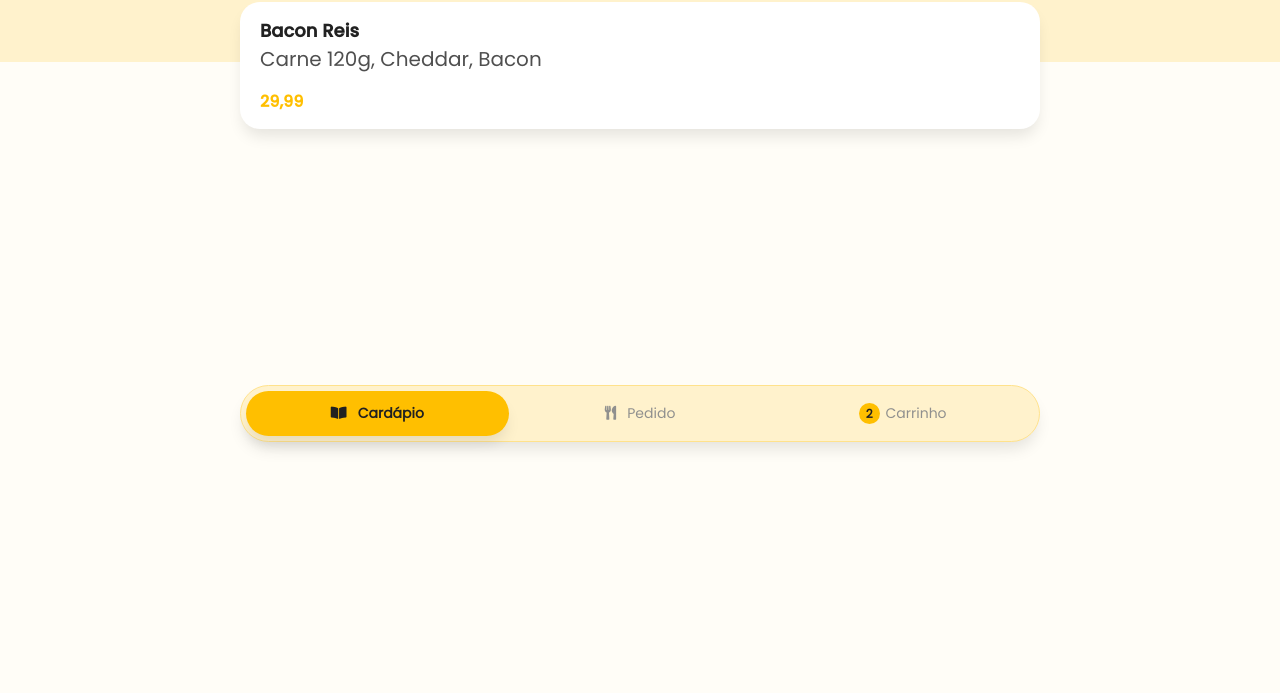
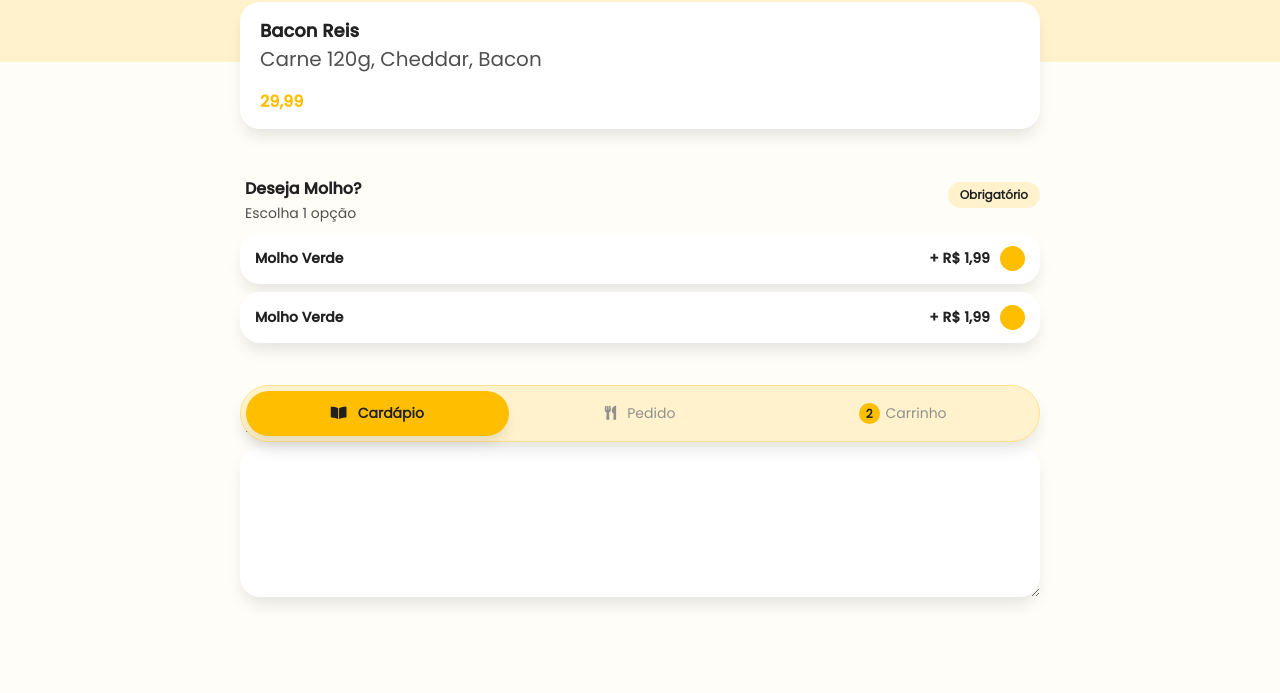
Before and after one commit to Frouzin/CardapioDigital, a plain HTML site: page item.html in a window 1280 px wide. Shown: the part 348-1041 px from the top of the page. Before the commit the page ends 800 px from the top, so only its background shows below. Drawn offline with Linux system fonts and the light colour scheme.

Commit message:
Add: adicionais e Observações

```diff
--- a/css/main.css
+++ b/css/main.css
@@ -281,3 +281,113 @@ item-categoria {
     margin: 0 auto;
     margin-bottom: 10px;
 }
+
+.sub-title-categoria{
+    color: var(--color-text);
+    margin-left: 5px;
+    font-size: 14px;
+}
+
+.card-opcionais{
+    display: flex;
+    flex-direction: row;
+}
+
+.infos-produto-opcional{
+    flex: 1;
+    display: flex;
+    justify-content: space-between;
+    font-size: 14px;
+}
+
+.infos-produto-opcional .name, .infos-produto-opcional .price{
+    color: var(--color-black);
+}
+
+.opcionais .badge{
+    float: right;
+    background-color: var(--color-secondary);
+    padding: 7px 12px;
+    border-radius: 50px;
+    color: var(--color-black);
+    margin-top: 5px;
+}
+
+.checks {
+    margin-left: 10px;
+}
+
+.container-check{
+    display: block;
+    position: relative;
+    padding-left: 25px;
+    margin-bottom: 12px;
+    cursor: pointer;
+    font-size: 22px;
+    user-select: none;
+    -webkit-user-select: none;
+    -moz-user-select: none;
+}
+
+.container-check input{
+    position: absolute;
+    opacity: 0;
+    cursor: pointer;
+    height: 0;
+    width: 0;
+}
+
+.checkmark{
+    position: absolute;
+    top: -2px;
+    left: 0;
+    height: 25px;
+    width: 25px;
+    border-radius: 50px;
+    background-color: var(--color-input-out);
+}
+
+.container-check:hover input~.checkmark{
+    background-color: var(--color-text-out);
+}
+
+.container-check input:checked~.checkmark{
+    background-color: var(--color-primary);
+}
+
+.checkmark::after{
+    content: "";
+    position: absolute;
+    display: none;
+}
+
+.container-check input:checked~.checkmark::after{
+    display: block;
+}
+
+.container-check.checkmark::after{
+    left: 9px;
+    top: 7px;
+    width: 6px;
+    height: 10px;
+    border: solid var(--color-white);
+    transform: rotate(45deg);
+    -webkit-transform: rotate(45deg);
+    -ms-transform: rotate(45deg);
+    border-width: 0 3px 3px 0;
+}
+
+.form-control{
+    background-color: var(--color-white);
+    color: var(--color-black) !important;
+    border-radius: 20px;
+    padding: 15px 25px;
+    font-size: 16px;
+    box-shadow: 0 10px 15px -3px rgba(0, 0, 0, 0.1) !important;
+    border: none !important;
+    height: 50px;
+}
+
+textarea{
+    height: 150px !important;
+}
--- a/item.html
+++ b/item.html
@@ -53,6 +53,61 @@
         </div>
     </section>
 
+    <section class="opcionais width-fix mt-5 pb-5">
+
+        <div class="container-group mb-5">
+            <span class="badge">Obrigatório</span>
+
+            <p class="title-categoria mb-0"><b>Deseja Molho?</b></p>
+            <span class="sub-title-categoria">Escolha 1 opção</span>
+
+            <div class="card card-opcionais mt-2">
+                <div class="infos-produto-opcional">
+                    <p class="name mb-0"><b>Molho Verde</b></p>
+                    <p class="price mb-0"><b>+ R$ 1,99</b></p>
+                </div>
+                <div class="checks">
+                    <label class="container-check">
+                        <input type="checkbox" checked="checked">
+                        <span class="checkmark"></span>
+                    </label>
+
+
+                </div>
+
+
+            </div>
+            <div class="card card-opcionais mt-2">
+                <div class="infos-produto-opcional">
+                    <p class="name mb-0"><b>Molho Verde</b></p>
+                    <p class="price mb-0"><b>+ R$ 1,99</b></p>
+                </div>
+                <div class="checks">
+                    <label class="container-check">
+                        <input type="checkbox" checked="checked">
+                        <span class="checkmark"></span>
+                    </label>
+
+
+                </div>
+
+
+            </div>
+
+        </div>
+
+
+
+        <div class="container-group mb-5">
+
+            <p class="title-categoria mb-0"><b>Observações</b></p>
+            <span class="sub-title-categoria">Informe alguma observação abaixo</span>
+
+            <textarea class="form-control mt-2" rows="5"></textarea>
+
+
+    </section>
+
 
     <section class="menu-bottom" id="menu-bottom">
 
```
